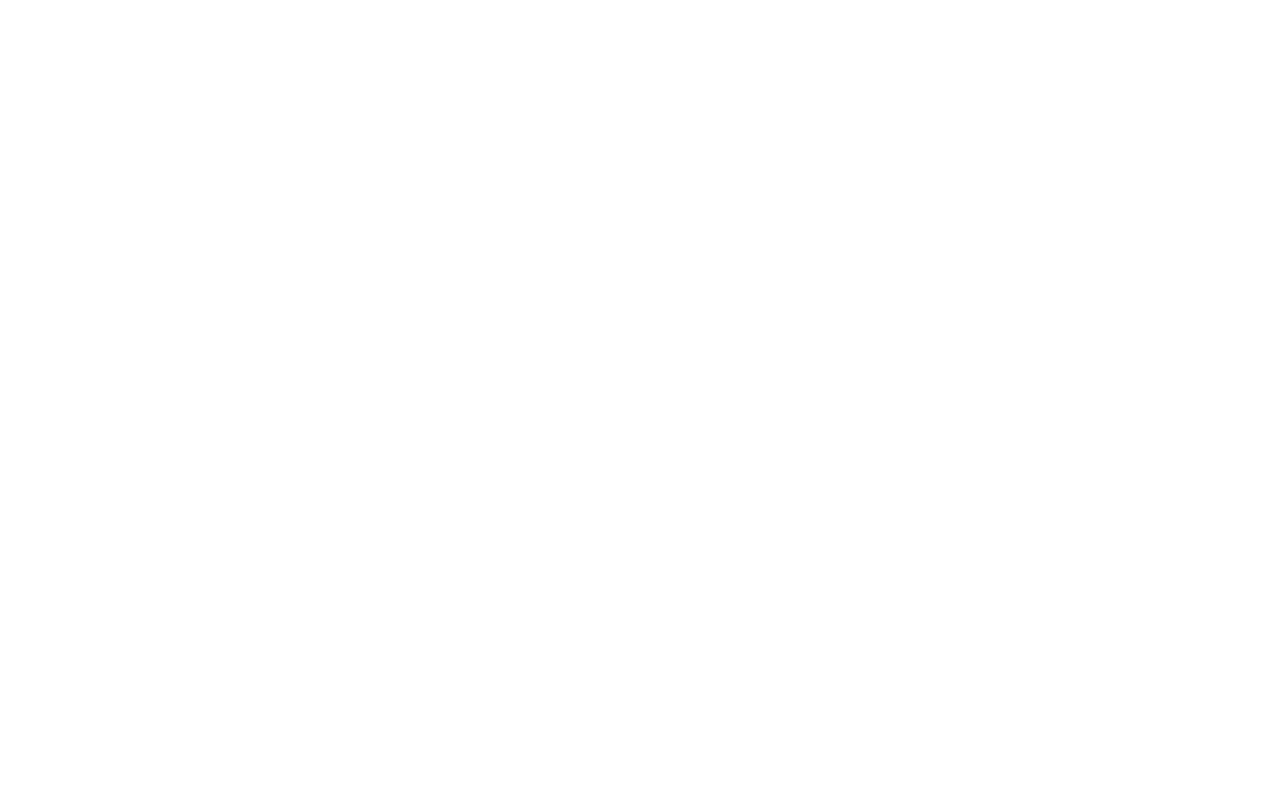
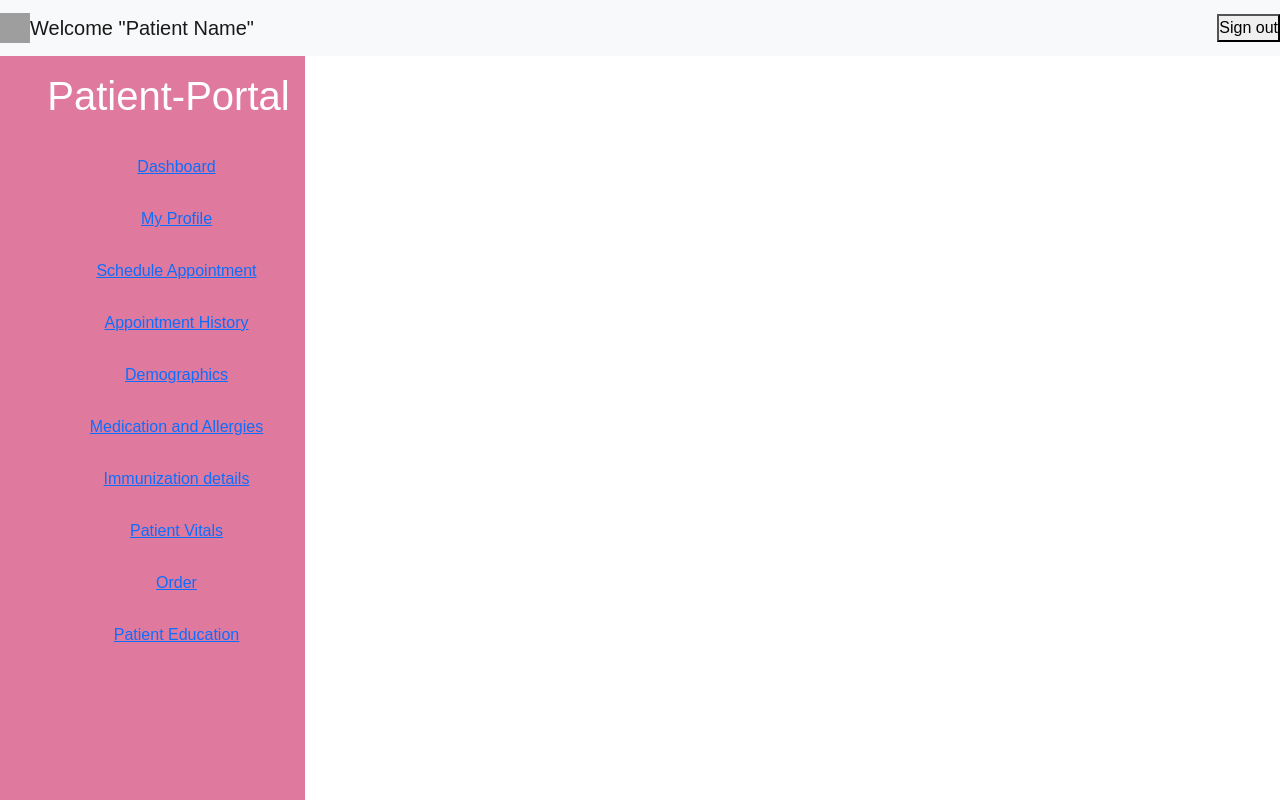
Before and after one commit to Manikanth1801/Patient-portal, a React (Create React App) app: page / in a window 1280 px wide. Built offline with nearby package versions, Linux system fonts and the light colour scheme; grey boxes are pictures that could not be loaded.

Commit message:
header and sidebar

```diff
--- a/package.json
+++ b/package.json
@@ -8,6 +8,7 @@
     "@testing-library/user-event": "^12.8.3",
     "react": "^17.0.2",
     "react-dom": "^17.0.2",
+    "react-router-dom": "^5.3.0",
     "react-scripts": "4.0.3",
     "web-vitals": "^1.1.2"
   },
--- a/src/App.js
+++ b/src/App.js
@@ -1,10 +1,14 @@
-import './App.css';
-import Header from './Components/Common/Header';
+import "./App.css";
+import Header from "./Components/Common/Header";
+
+import SideBar from "./Components/Common/SideBar";
 
 function App() {
   return (
     <div className="App">
-     <Header/>
+      <Header />
+
+      <SideBar />
     </div>
   );
 }
--- a/src/Components/Common/Header.jsx
+++ b/src/Components/Common/Header.jsx
@@ -1,9 +1,24 @@
-import React from 'react'
+import React from "react";
+import "./Header.css"
 
 export default function Header() {
-    return (
-        <div>
+  return (
+    <div>
+      <nav className="navbar  navbar-light bg-light ">
+        <a className="navbar-brand" href="#">
+          <img
+            src="/docs/4.5/assets/brand/bootstrap-solid.svg"
+            width="30"
+            height="30"
+            className="d-inline-block align-top"
+            alt=""
+            loading="lazy"
+          />
+          Welcome "Patient Name"
+        </a>
 
-        </div>
-    )
+        <button className="logout_btn">Sign out</button>
+      </nav>
+    </div>
+  );
 }
--- a/src/Components/Common/SideBar.jsx
+++ b/src/Components/Common/SideBar.jsx
@@ -0,0 +1,47 @@
+import React from 'react'
+import"./Sidebar.css"
+function SideBar() {
+    return (
+        <div className="sidebar">
+            <div className="sidebar_brand">
+                <h1>Patient-Portal</h1>
+            </div>
+            <div className="sidebar_menu">
+                <ul>
+                    <li>
+                        <a href=""><span className="active"></span> <span>Dashboard</span></a>
+                    </li>
+                    <li>
+                        <a href=""><span className=""></span> <span>My Profile</span></a>
+                    </li>
+                    <li>
+                        <a href=""><span className=""></span> <span>Schedule Appointment</span></a>
+                    </li>
+                    <li>
+                        <a href=""><span className=""></span> <span>Appointment History</span></a>
+                    </li>
+                    <li>
+                        <a href=""><span className=""></span> <span>Demographics</span></a>
+                    </li>
+                    <li>
+                        <a href=""><span className=""></span> <span>Medication and Allergies</span></a>
+                    </li>
+                    <li>
+                        <a href=""><span className=""></span> <span>Immunization details</span></a>
+                    </li>
+                    <li>
+                        <a href=""><span className=""></span> <span>Patient Vitals</span></a>
+                    </li>
+                    <li>
+                        <a href=""><span className=""></span> <span>Order</span></a>
+                    </li>
+                    <li>
+                        <a href=""><span className=""></span> <span>Patient Education</span></a>
+                    </li>
+                </ul>
+            </div>
+        </div>
+    )
+}
+
+export default SideBar
--- /dev/null
+++ b/src/Components/Common/Sidebar.css
@@ -0,0 +1,48 @@
+:root{
+    --text-grey: #8390a2
+}
+
+* {
+    padding: 0;
+    margin: 0;
+    box-sizing: border-box;
+    list-style-type: none;
+    text-decoration: none;
+    font-family: Arial, Helvetica, sans-serif;
+
+}
+
+.sidebar {
+    width: 305px;
+    position: fixed;
+    left: 0;
+
+    height: 100%;
+    background-color: #df799e;
+}
+
+.sidebar_brand{
+    height: 90px;
+    padding: 1rem 0rem 1rem 2rem;
+    color: #fff
+}
+
+.sidebar_menu li {
+    width: 100%;
+    margin-bottom: 1rem;
+
+}
+
+.sidebar_menu a.active {
+    background: #fff;
+    padding-top: 1rem;
+    padding-bottom: 1rem;
+    color:#df799e;
+    border-radius: 30px 0px 0px 30px;
+
+}
+
+.sidebar_menu a span:first-child{
+    font-size: 1.5rem;
+    padding-right: 1rem;
+}
```
Also changed, not shown: src/Components/Common/Login.css (added, +35 -0 lines), src/Components/Common/Login.jsx (added, +25 -0 lines), src/Components/Common/Header.css (added), 1 other file (tests, documents, lock files or other folders).
